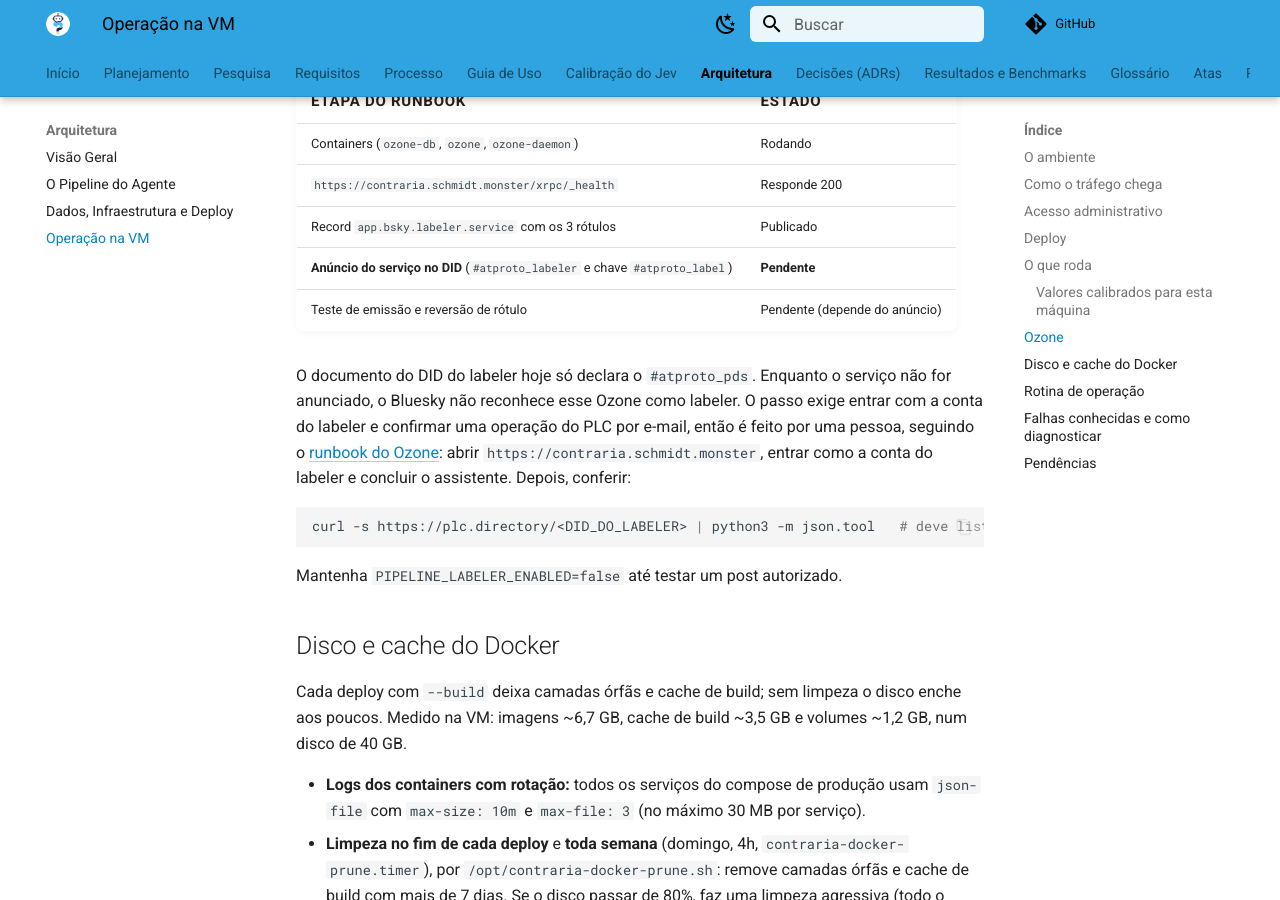
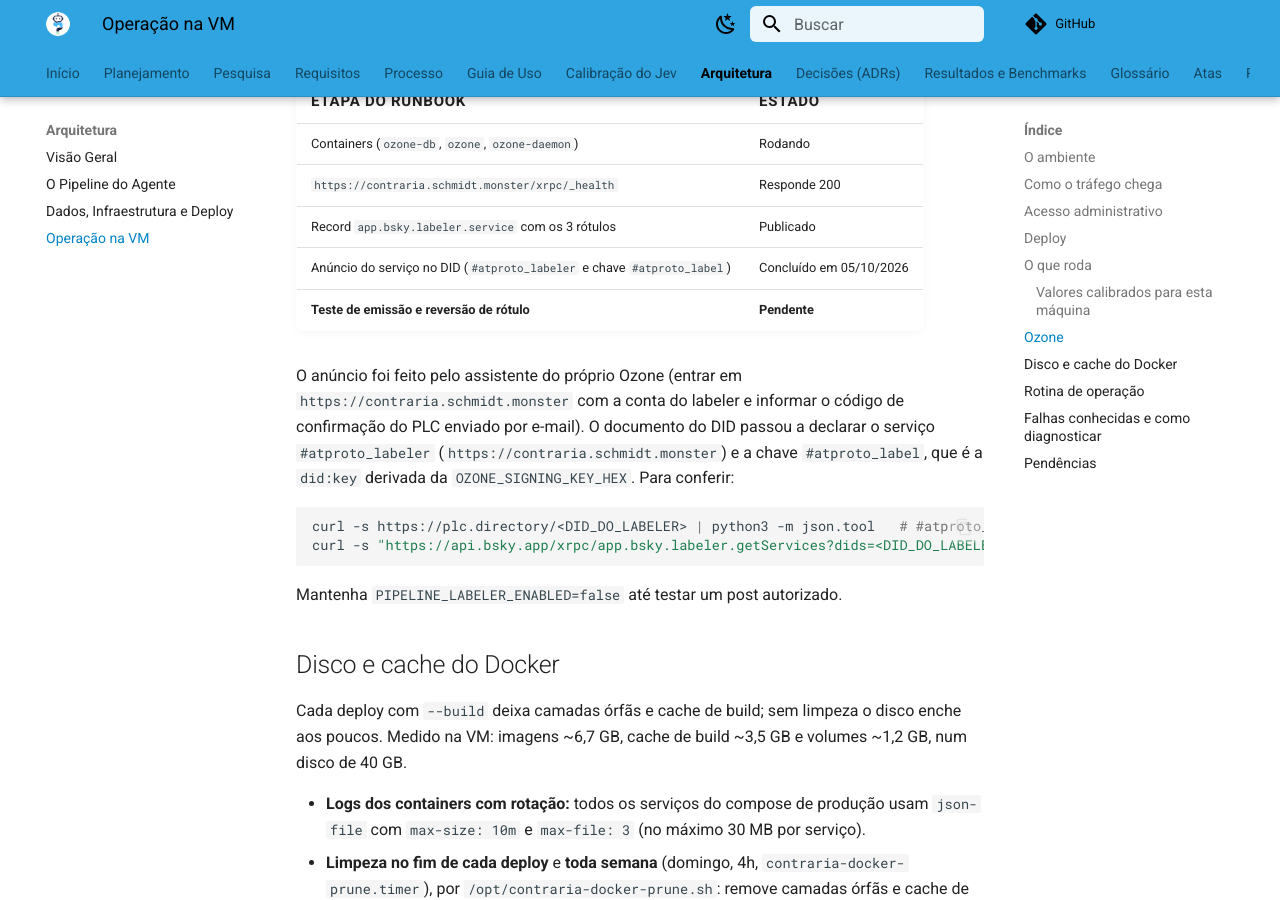
Before and after one commit to moonshinerd/ContrarIA, an MkDocs documentation site: the page built from docs/arquitetura/operacao-vm.md, in a window 1280 px wide and 900 px high, scrolled down 3731 px. Built offline with MkDocs 1.6.1 and Material for MkDocs 9.7.7, drawn with Linux system fonts in a browser that asks for light colours; comment, search, counter and statistics services are not loaded; some of the changed text lies outside the part shown.

Commit message:
docs(ozone): anúncio do labeler no DID concluído
O documento do DID passou a declarar o serviço #atproto_labeler
(https://contraria.schmidt.monster) e a chave #atproto_label, igual à
did:key derivada da chave de assinatura da VM. O AppView já lista o
labeler com os três rótulos. Resta o teste de emissão e reversão.

````diff
--- a/docs/arquitetura/operacao-vm.md
+++ b/docs/arquitetura/operacao-vm.md
@@ -121,16 +121,17 @@ respostas e quotes, e a fila é podada a cada ciclo para ficar com os `WORKER_QU
 | Containers (`ozone-db`, `ozone`, `ozone-daemon`) | Rodando |
 | `https://contraria.schmidt.monster/xrpc/_health` | Responde 200 |
 | Record `app.bsky.labeler.service` com os 3 rótulos | Publicado |
-| **Anúncio do serviço no DID** (`#atproto_labeler` e chave `#atproto_label`) | **Pendente** |
-| Teste de emissão e reversão de rótulo | Pendente (depende do anúncio) |
+| Anúncio do serviço no DID (`#atproto_labeler` e chave `#atproto_label`) | Concluído em 05/10/2026 |
+| **Teste de emissão e reversão de rótulo** | **Pendente** |
 
-O documento do DID do labeler hoje só declara o `#atproto_pds`. Enquanto o serviço não for anunciado, o Bluesky não
-reconhece esse Ozone como labeler. O passo exige entrar com a conta do labeler e confirmar uma operação do PLC por
-e-mail, então é feito por uma pessoa, seguindo o [runbook do Ozone](https://github.com/moonshinerd/ContrarIA/blob/main/deploy/OZONE_RUNBOOK.md):
-abrir `https://contraria.schmidt.monster`, entrar como a conta do labeler e concluir o assistente. Depois, conferir:
+O anúncio foi feito pelo assistente do próprio Ozone (entrar em `https://contraria.schmidt.monster` com a conta do
+labeler e informar o código de confirmação do PLC enviado por e-mail). O documento do DID passou a declarar o serviço
+`#atproto_labeler` (`https://contraria.schmidt.monster`) e a chave `#atproto_label`, que é a `did:key` derivada da
+`OZONE_SIGNING_KEY_HEX`. Para conferir:
 
 ```bash
-curl -s https://plc.directory/<DID_DO_LABELER> | python3 -m json.tool   # deve listar #atproto_labeler
+curl -s https://plc.directory/<DID_DO_LABELER> | python3 -m json.tool   # #atproto_labeler e #atproto_label
+curl -s "https://api.bsky.app/xrpc/app.bsky.labeler.getServices?dids=<DID_DO_LABELER>"
 ```
 
 Mantenha `PIPELINE_LABELER_ENABLED=false` até testar um post autorizado.
@@ -188,7 +189,7 @@ compartilhadas fora de um canal seguro.
 
 ## Pendências {#pendencias}
 
-- [ ] **Anunciar o Ozone no DID** (a chave esperada em `#atproto_label` é a `did:key` da `OZONE_SIGNING_KEY_HEX`) e testar emissão e reversão de rótulo (veja acima).
+- [ ] **Testar a emissão e a reversão de um rótulo** em um post de teste autorizado (veja o runbook do Ozone).
 - [ ] Regra de IP no WAF da Cloudflare para `ssh-contraria` (faixas do GitHub Actions); reduz ruído, não é identidade.
 - [ ] Liberar a porta 7844 de saída na rede da VM e mover o `cloudflared` para ela, eliminando a dependência do talos.
 - [ ] Anotar uma amostra de posts reais para medir sinais de falsidade ([ADR 0015](../adr/0015-pre-filtro-tfidf-nao-integrado.md)).
````
Also changed, not shown: deploy/OZONE_RUNBOOK.md (+2 -2 lines).
